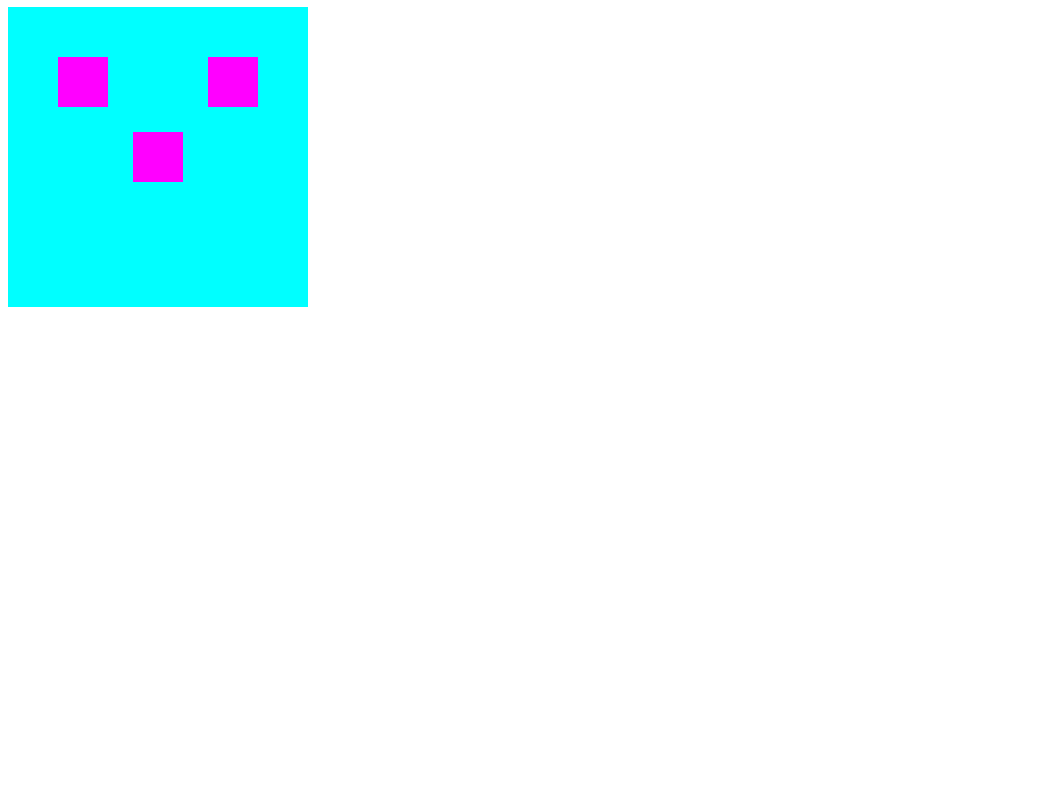
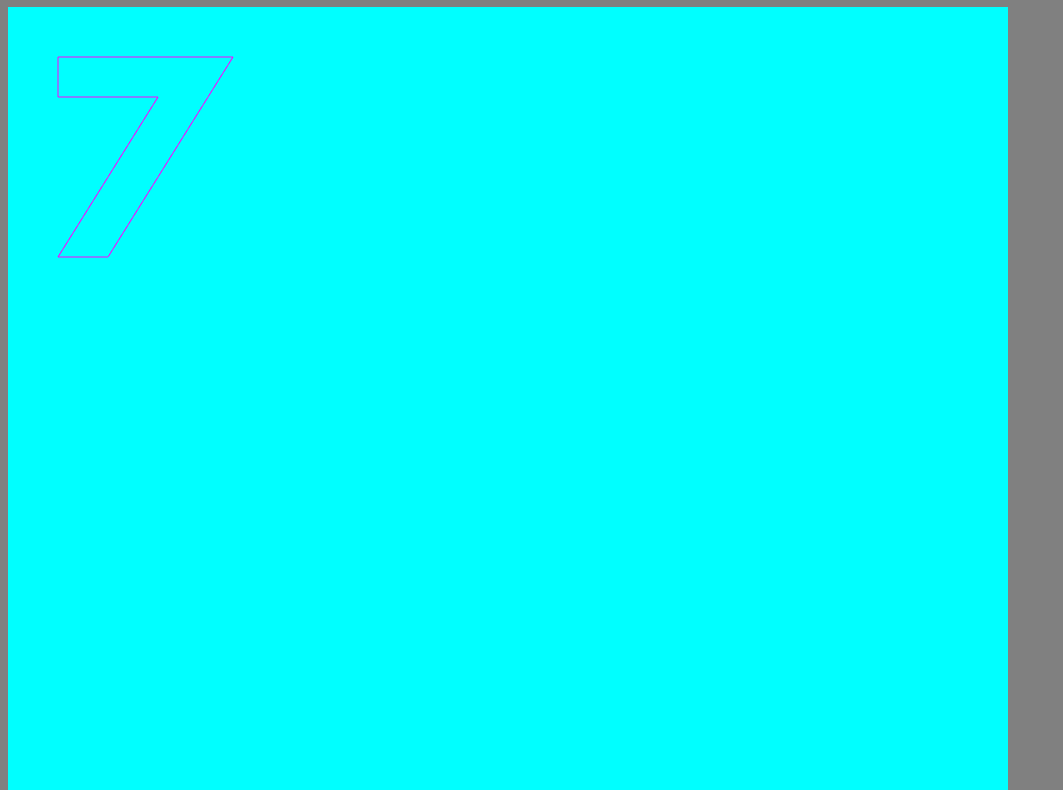
Before and after one commit to cg20221d/tugas-webgl-snymnd, a plain HTML site: page index.html in a window 1280 px wide. Shown: the part 73-863 px from the top of the page, without its empty margins (0-1063 px from the left). Before the commit the page ends 800 px from the top, so only its background shows below. Drawn offline with Linux system fonts and the light colour scheme.

Commit message:
feat: add vertices for 7

```diff
--- a/index.html
+++ b/index.html
@@ -6,9 +6,9 @@
     <meta name="viewport" content="width=device-width, initial-scale=1.0">
     <title>WebGL | Yunus</title>
 </head>
-<body onload="main()">
+<body onload="main()" style="background-color:gray ;">
     <h1>Hello World</h1>
-    <canvas id="kanvas" width="300" height="300"  >
+    <canvas id="kanvas" width="1000" height="1000"  >
 
     </canvas>
 
--- a/main.js
+++ b/main.js
@@ -3,9 +3,15 @@ const main = () =>{
     const gl = canvas.getContext('webgl');
 
     const vertices = [
-        0.5, 0.5,
-        0.0, 0.0,
-        -0.5, 0.5,
+        //vertices form number 7
+        -0.9, 0.9,
+        -0.55, 0.9,
+
+        -0.8, 0.5,
+        -0.9, 0.5,
+
+        -0.7, 0.82,
+        -0.9, 0.82,
     ];
 
     const buffer = gl.createBuffer();
@@ -57,5 +63,5 @@ const main = () =>{
     gl.clearColor(0.0, 1.0, 1.0, 1.0); //(R G B A)
     gl.clear(gl.COLOR_BUFFER_BIT);
 
-    gl.drawArrays(gl.POINTS, 0, 3);
+    gl.drawArrays(gl.LINE_LOOP, 0, 6);
 }
```
